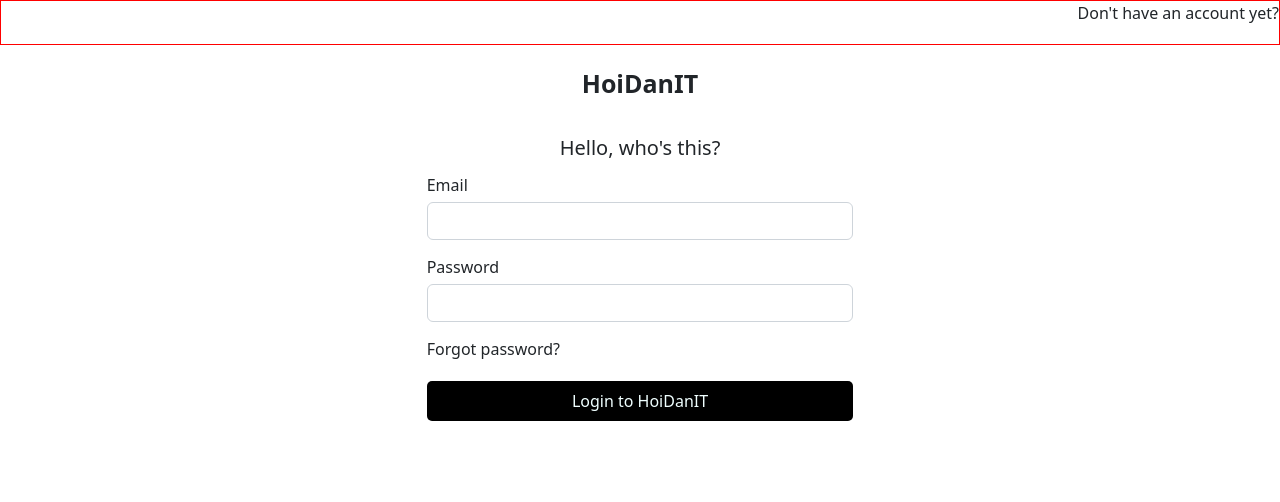
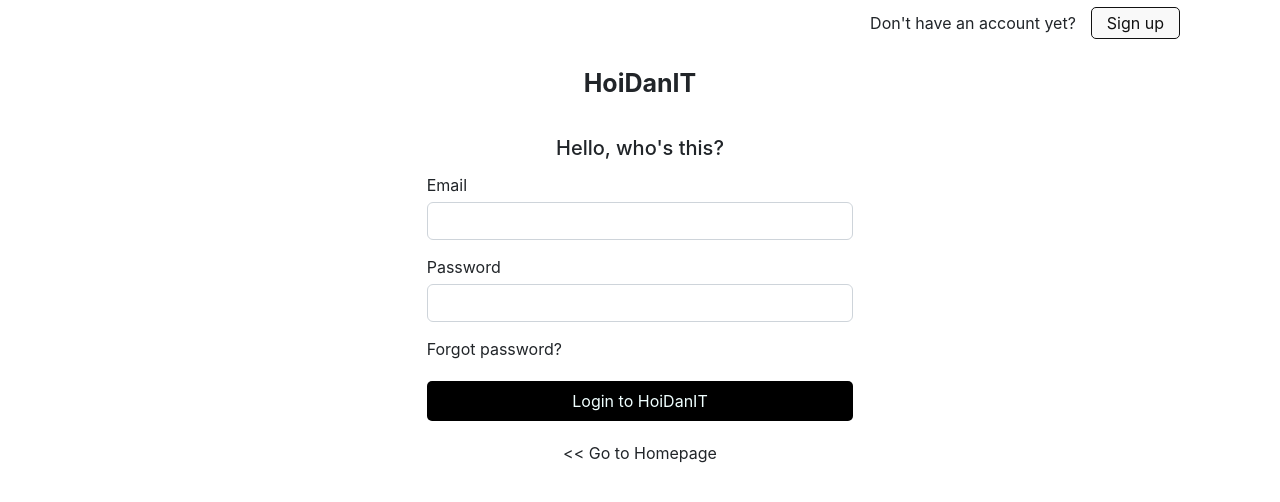
Before and after one commit to tamnhu-github/Udemy_React, a React (Create React App) app: page /login in a window 1280 px wide. Shown: the top 502 px of the page. Built offline with nearby package versions, Linux system fonts and the light colour scheme.

Commit message:
api login

```diff
--- /dev/null
+++ b/src/Layout.js
@@ -0,0 +1,42 @@
+import { BrowserRouter, Routes, Route } from 'react-router-dom';
+import App from './App';
+import Admin from './components/Admin/Admin';
+import User from './components/User/User';
+import Homepage from './components/Home/Homepage';
+import ManageUser from './components/Admin/Content/ManageUser';
+import DashBoard from './components/Admin/Content/DashBoard';
+import Login from './components/Auth/Login';
+import 'react-toastify/dist/ReactToastify.css';
+import { ToastContainer } from 'react-toastify';
+const Layout = (props) => {
+    return(
+        <>
+            <Routes>
+                <Route path='/' element={<App/>}>
+                    <Route index element={<Homepage/>} />
+                    <Route path='users' element={<User/>} />
+                </Route>
+                <Route path='/admin' element={<Admin/>}>
+                    <Route index element={<DashBoard/>} />
+                    <Route path='manage-users' element={<ManageUser/>}/>
+                </Route>
+                <Route path='/login' element={<Login/>}/>
+            </Routes>
+            <ToastContainer
+                position="top-right"
+                autoClose={5000}
+                hideProgressBar={false}
+                newestOnTop={false}
+                closeOnClick
+                rtl={false}
+                pauseOnFocusLoss
+                draggable
+                pauseOnHover
+                theme="light"
+                />
+                {/* Same as */}
+            <ToastContainer />
+        </>
+    )
+}
+export default Layout;
--- a/src/components/Admin/Admin.js
+++ b/src/components/Admin/Admin.js
@@ -4,8 +4,6 @@
 import { FaBars } from 'react-icons/fa';
 import { useState } from "react";
 import { Outlet } from "react-router-dom";
-import { ToastContainer } from 'react-toastify';
-import 'react-toastify/dist/ReactToastify.css';
 const Admin = (props) => {
     const [collapsed, setCollapsed] = useState(false);
     return (
@@ -21,20 +19,7 @@
                     <Outlet/>
                 </div>
             </div>
-            <ToastContainer
-                position="top-right"
-                autoClose={5000}
-                hideProgressBar={false}
-                newestOnTop={false}
-                closeOnClick
-                rtl={false}
-                pauseOnFocusLoss
-                draggable
-                pauseOnHover
-                theme="light"
-                />
-                {/* Same as */}
-            <ToastContainer />
+
         </div>
     )
 }
--- a/src/components/Admin/Content/ManageUser.js
+++ b/src/components/Admin/Content/ManageUser.js
@@ -8,8 +8,7 @@
 import ModalViewUser from "./ModalViewUser";
 import ModalDeleteUser from "./ModalDeleteUser";
 import TableUserPaginate from "./TableUserPaginate";
-import { set } from "lodash";
-
+// import { set } from "lodash";
 const ManageUser = (props) => {
     const LIMIT_USER = 3;
     const [pageCount, setPageCount] = useState(0);
@@ -34,7 +33,7 @@
     const fetchListUsersWithPaginate = async(page) => {
         let res = await getUserWithPaginate(page, LIMIT_USER);
         if(res && res.EC === 0) {
-            console.log(res.DT);
+            // console.log(res.DT);
             setListUsers(res.DT.users);
             setPageCount(res.DT.totalPages);
         }
--- a/src/components/Auth/Login.js
+++ b/src/components/Auth/Login.js
@@ -1,14 +1,32 @@
 import { useState } from 'react';
 import '../Auth/Login.scss';
+import { useNavigate } from 'react-router-dom';
+import { toast } from 'react-toastify';
+import { postLogin } from '../../services/apiService';
 const Login = (props) => {
     const [email, setEmail] = useState('');
     const [password, setPassword] = useState('');
-    const handleLogin = () => {
-        alert('login');
+    const handleLogin = async() => {
+        //validate
+
+        //submit apis
+        let res = await postLogin(email, password);
+        if(res && res.EC === 0) {
+            toast.success(res.EM);
+            navigate('/');
+        }
+        if(res && res.EC !== 0) {
+            toast.error(res.EM);
+        }
+
     }
+    const navigate = useNavigate();
     return(
         <div className="login-container">
-            <div className='header'>Don't have an account yet?</div>
+            <div className='header'>
+                <span>Don't have an account yet?</span>
+                <button>Sign up</button>
+            </div>
             <div className='title col-4 mx-auto'>HoiDanIT</div>
             <div className='welcome col-4 mx-auto'>Hello, who's this?</div>
             <div className='content-form col-4 mx-auto'>
@@ -31,7 +49,12 @@
                     </input>
                 </div>
                 <span className='forgot-password'>Forgot password?</span>
-                <div><button className='btn-submit' onClick={() => handleLogin()}>Login to HoiDanIT</button></div>
+                <div>
+                    <button className='btn-submit' onClick={() => handleLogin()}>Login to HoiDanIT</button>
+                </div>
+                <div className='text-center'>
+                    <span className='back' onClick={() =>{navigate('/')}}> &#60;&#60; Go to Homepage</span>
+                </div>
             </div>
 
         </div>
--- a/src/components/Auth/Login.scss
+++ b/src/components/Auth/Login.scss
@@ -2,7 +2,21 @@
     .header {
         height: 45px;
         text-align: right;
-        border: 1px solid red;
+        padding: 0 100px;
+        display: flex;
+        align-items: center;
+        justify-content: flex-end;
+        button {
+            padding: 3px 15px;
+            margin-left: 15px;
+            background-color: #f9f9f9;
+            color: rgb(17, 17, 17);
+            border-radius: 5px;
+            border: 1px solid;
+            &:hover {
+                background-color: rgba(0,0,0,0);
+            }
+        }
     }
     .title {
         font-weight: 700;
@@ -33,5 +47,11 @@
                 background-color:rgb(50, 50, 50);;
             }
         }
+        .back {
+            cursor: pointer;
+            &:hover {
+                font-weight: 500;
+            }
+        }
     }
 }
--- a/src/index.js
+++ b/src/index.js
@@ -1,33 +1,17 @@
 import React from 'react';
 import ReactDOM from 'react-dom/client';
-import App from './App';
 import reportWebVitals from './reportWebVitals';
 import { Provider } from 'react-redux';
 import store from './redux/store';
 import 'bootstrap/dist/css/bootstrap.min.css';
-import { BrowserRouter, Routes, Route } from 'react-router-dom';
-import Admin from './components/Admin/Admin';
-import User from './components/User/User';
-import Homepage from './components/Home/Homepage';
-import ManageUser from './components/Admin/Content/ManageUser';
-import DashBoard from './components/Admin/Content/DashBoard';
-import Login from './components/Auth/Login';
+import { BrowserRouter } from 'react-router-dom';
+import Layout from './Layout';
 const root = ReactDOM.createRoot(document.getElementById('root'));
 root.render(
   <Provider store={store}>
     {/* <React.StrictMode> */}
     <BrowserRouter>
-      <Routes>
-        <Route path='/' element={<App/>}>
-          <Route index element={<Homepage/>} />
-          <Route path='users' element={<User/>} />
-        </Route>
-        <Route path='/admin' element={<Admin/>}>
-          <Route index element={<DashBoard/>} />
-          <Route path='manage-users' element={<ManageUser/>}/>
-        </Route>
-        <Route path='/login' element={<Login/>}/>
-      </Routes>
+        <Layout/>
     </BrowserRouter>
     {/* </React.StrictMode> */}
   </Provider>
--- a/src/services/apiService.js
+++ b/src/services/apiService.js
@@ -27,4 +27,20 @@
 const getUserWithPaginate = (page, limit) => {
     return axios.get(`api/v1/participant?page=${page}&limit=${limit}`);
 }
-export {postCreateNewUser, getAllUsers, putUpdateUser, deleteUser, getUserWithPaginate};
+const postLogin = (email, password) => {
+    return axios.post('api/v1/login', {email, password});
+    //form urlencoded: truyen data len theo dang object
+    //dinh nghia 1 bien ob ko co key -> lay ten cua bien truyen vao lam key luon
+}
+// const postLogin2 = (userEmail, userPassword) => {
+//     return axios.post('api/v1/login', {email: userEmail, password: userPassword});
+// }
+export
+{
+    postCreateNewUser,
+    getAllUsers,
+    putUpdateUser,
+    deleteUser,
+    getUserWithPaginate,
+    postLogin
+};
```
